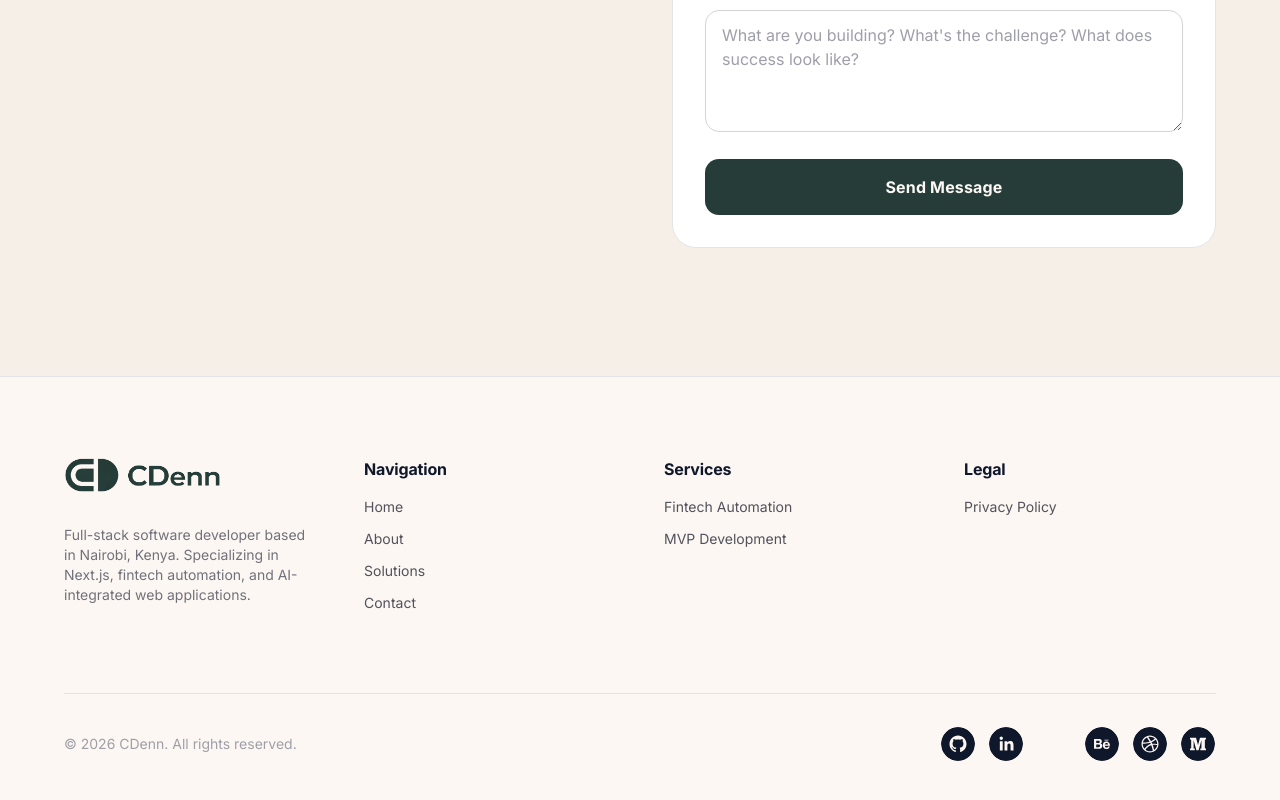
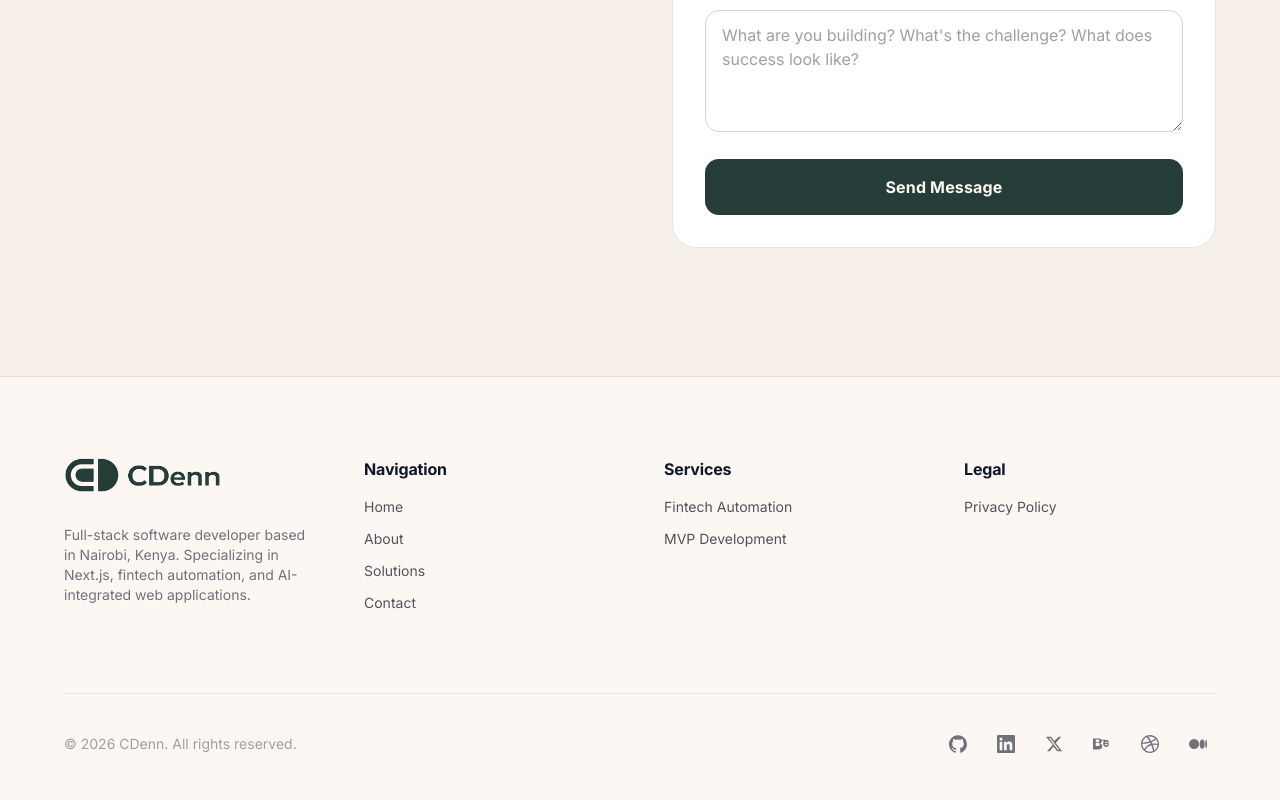
Before and after one commit to CDenn03/cdenn-port-v2, a Next.js app: page / in a window 1280 px wide. Shown: the part 5503-6303 px from the top of the page. Built offline with nearby package versions, Linux system fonts and the light colour scheme.

Commit message:
seo: replace react-social-icons with real anchor tags in footer

```diff
--- /dev/null
+++ b/src/app/components/icons/BehanceIcon.tsx
@@ -0,0 +1,15 @@
+export function BehanceIcon({ size = 24, className = "" }) {
+  return (
+    <svg
+      xmlns="http://www.w3.org/2000/svg"
+      width={size}
+      height={size}
+      viewBox="0 0 24 24"
+      fill="currentColor"
+      className={className}
+      style={{ display: "inline-block", verticalAlign: "middle" }}
+    >
+      <path d="M6.938 4.503c.702 0 1.34.06 1.92.188.577.13 1.07.33 1.485.61.41.28.733.65.96 1.12.225.47.34 1.05.34 1.73 0 .74-.17 1.36-.507 1.86-.338.5-.837.9-1.502 1.22.906.26 1.576.72 2.022 1.37.448.66.665 1.45.665 2.36 0 .75-.13 1.39-.41 1.93-.28.55-.67 1-1.16 1.35-.48.348-1.05.6-1.69.747-.63.15-1.28.22-1.96.22H0V4.503h6.938zm-.34 4.97c.58 0 1.06-.14 1.44-.42.37-.28.55-.72.55-1.32 0-.33-.06-.61-.18-.83-.12-.22-.29-.4-.5-.53-.21-.13-.45-.22-.72-.27-.27-.05-.55-.08-.84-.08H3.62v3.46h2.98zm.16 5.12c.32 0 .62-.03.9-.09.28-.06.53-.16.74-.31.21-.15.38-.36.5-.62.13-.26.19-.6.19-1.01 0-.8-.22-1.37-.67-1.71-.45-.34-1.04-.51-1.77-.51H3.62v4.25h3.14zm9.574-8.24v1.37h-4.92V6.353h4.92zM20.17 9.37c.48.5.73 1.2.73 2.13v.84H15.57c0 .58.17 1.01.5 1.3.33.29.75.43 1.27.43.4 0 .74-.09 1.02-.29.28-.19.46-.4.54-.64h2.67c-.25.85-.7 1.51-1.36 1.99-.66.48-1.47.72-2.42.72-.66 0-1.26-.1-1.79-.32-.53-.21-.98-.52-1.35-.92-.37-.4-.65-.88-.84-1.44-.19-.56-.29-1.18-.29-1.86 0-.66.1-1.27.3-1.83.2-.56.49-1.04.86-1.45.37-.41.82-.72 1.35-.95.53-.23 1.12-.34 1.77-.34.72 0 1.35.13 1.89.39.54.27.98.63 1.32 1.09l.09.19zm-2.42-.24c-.36 0-.67.07-.93.2-.26.14-.47.31-.63.52-.16.21-.27.44-.34.69h3.68c-.05-.54-.23-.95-.53-1.22-.3-.27-.69-.4-1.15-.4l-.1.21z" />
+    </svg>
+  );
+}
--- /dev/null
+++ b/src/app/components/icons/DribbbleIcon.tsx
@@ -0,0 +1,15 @@
+export function DribbbleIcon({ size = 24, className = "" }) {
+  return (
+    <svg
+      xmlns="http://www.w3.org/2000/svg"
+      width={size}
+      height={size}
+      viewBox="0 0 24 24"
+      fill="currentColor"
+      className={className}
+      style={{ display: "inline-block", verticalAlign: "middle" }}
+    >
+      <path d="M12 24C5.385 24 0 18.615 0 12S5.385 0 12 0s12 5.385 12 12-5.385 12-12 12zm10.12-10.358c-.35-.11-3.17-.953-6.384-.438 1.34 3.684 1.887 6.684 1.992 7.308 2.307-1.554 3.957-4.02 4.392-6.87zm-6.115 7.808c-.153-.9-.75-4.032-2.19-7.77l-.066.02c-5.79 2.015-7.86 6.025-8.048 6.41 1.73 1.35 3.92 2.165 6.298 2.165 1.42 0 2.77-.29 4.006-.826zm-11.62-2.58c.232-.4 3.045-5.055 8.332-6.765.135-.045.27-.084.405-.12-.26-.585-.54-1.167-.832-1.74C7.17 11.775 2.206 11.71 1.756 11.7l-.004.312c0 2.633.998 5.037 2.634 6.855zm-2.42-8.955c.46.008 4.683.026 9.477-1.248-1.698-3.018-3.53-5.558-3.8-5.928-2.868 1.35-5.01 3.99-5.676 7.176zM9.6 2.052c.282.38 2.145 2.914 3.822 6 3.645-1.365 5.19-3.44 5.373-3.702-1.73-1.54-4.015-2.48-6.535-2.48-.911 0-1.79.12-2.66.182zm10.335 3.483c-.218.29-1.935 2.493-5.724 4.04.24.49.47.985.68 1.486.08.18.15.36.22.53 3.41-.43 6.8.26 7.14.33-.02-2.42-.88-4.64-2.316-6.386z" />
+    </svg>
+  );
+}
--- a/src/app/components/icons/GithubIcon.tsx
+++ b/src/app/components/icons/GithubIcon.tsx
@@ -1,7 +1,7 @@
 export function GithubIcon({ size = 24, className = "" }) {
   return (
     <svg
-      xmlns="http://w3.org"
+      xmlns="http://www.w3.org/2000/svg"
       width={size}
       height={size}
       viewBox="0 0 24 24"
--- /dev/null
+++ b/src/app/components/icons/LinkedInIcon.tsx
@@ -0,0 +1,15 @@
+export function LinkedInIcon({ size = 24, className = "" }) {
+  return (
+    <svg
+      xmlns="http://www.w3.org/2000/svg"
+      width={size}
+      height={size}
+      viewBox="0 0 24 24"
+      fill="currentColor"
+      className={className}
+      style={{ display: "inline-block", verticalAlign: "middle" }}
+    >
+      <path d="M20.447 20.452h-3.554v-5.569c0-1.328-.027-3.037-1.852-3.037-1.853 0-2.136 1.445-2.136 2.939v5.667H9.351V9h3.414v1.561h.046c.477-.9 1.637-1.85 3.37-1.85 3.601 0 4.267 2.37 4.267 5.455v6.286zM5.337 7.433a2.062 2.062 0 0 1-2.063-2.065 2.064 2.064 0 1 1 2.063 2.065zm1.782 13.019H3.555V9h3.564v11.452zM22.225 0H1.771C.792 0 0 .774 0 1.729v20.542C0 23.227.792 24 1.771 24h20.451C23.2 24 24 23.227 24 22.271V1.729C24 .774 23.2 0 22.222 0h.003z" />
+    </svg>
+  );
+}
--- /dev/null
+++ b/src/app/components/icons/MediumIcon.tsx
@@ -0,0 +1,15 @@
+export function MediumIcon({ size = 24, className = "" }) {
+  return (
+    <svg
+      xmlns="http://www.w3.org/2000/svg"
+      width={size}
+      height={size}
+      viewBox="0 0 24 24"
+      fill="currentColor"
+      className={className}
+      style={{ display: "inline-block", verticalAlign: "middle" }}
+    >
+      <path d="M13.54 12a6.8 6.8 0 01-6.77 6.82A6.8 6.8 0 010 12a6.8 6.8 0 016.77-6.82A6.8 6.8 0 0113.54 12zM20.96 12c0 3.54-1.51 6.42-3.38 6.42-1.87 0-3.39-2.88-3.39-6.42s1.52-6.42 3.39-6.42 3.38 2.88 3.38 6.42M24 12c0 3.17-.53 5.75-1.19 5.75-.66 0-1.19-2.58-1.19-5.75s.53-5.75 1.19-5.75C23.47 6.25 24 8.83 24 12z" />
+    </svg>
+  );
+}
--- /dev/null
+++ b/src/app/components/icons/XIcon.tsx
@@ -0,0 +1,15 @@
+export function XIcon({ size = 24, className = "" }) {
+  return (
+    <svg
+      xmlns="http://www.w3.org/2000/svg"
+      width={size}
+      height={size}
+      viewBox="0 0 24 24"
+      fill="currentColor"
+      className={className}
+      style={{ display: "inline-block", verticalAlign: "middle" }}
+    >
+      <path d="M18.244 2.25h3.308l-7.227 8.26 8.502 11.24H16.17l-4.714-6.231-5.401 6.231H2.747l7.73-8.835L1.254 2.25H8.08l4.259 5.631zm-1.161 17.52h1.833L7.084 4.126H5.117z" />
+    </svg>
+  );
+}
--- a/src/app/components/layout/Footer.tsx
+++ b/src/app/components/layout/Footer.tsx
@@ -1,27 +1,34 @@
 "use client";
 
-import { SocialIcon } from "react-social-icons";
 import { useState } from "react";
 import Link from "next/link";
 import Image from "next/image";
 import { useTheme } from "@/src/app/hooks/useTheme";
 import { socialLinks } from "@/src/app/data/social";
+import { GithubIcon } from "@/src/app/components/icons/GithubIcon";
+import { LinkedInIcon } from "@/src/app/components/icons/LinkedInIcon";
+import { XIcon } from "@/src/app/components/icons/XIcon";
+import { BehanceIcon } from "@/src/app/components/icons/BehanceIcon";
+import { DribbbleIcon } from "@/src/app/components/icons/DribbbleIcon";
+import { MediumIcon } from "@/src/app/components/icons/MediumIcon";
+
+const iconMap: Record<string, React.ReactNode> = {
+  github: <GithubIcon size={18} />,
+  linkedin: <LinkedInIcon size={18} />,
+  x: <XIcon size={18} />,
+  behance: <BehanceIcon size={18} />,
+  dribbble: <DribbbleIcon size={18} />,
+  medium: <MediumIcon size={18} />,
+};
 
 export const Footer = () => {
   const [hoveredIcon, setHoveredIcon] = useState<string | null>(null);
   const { resolvedTheme } = useTheme();
 
-  const logoSrc = resolvedTheme === "dark"
-    ? "/assets/logo/CDenn_white.png"
-    : "/assets/logo/CDenn.png";
-
-  const iconStyle = (network: string) => ({
-    height: 36,
-    width: 36,
-    border: hoveredIcon === network ? "2px solid #253C38" : "1px solid transparent",
-    borderRadius: "50%",
-    transition: "border 0.2s ease",
-  });
+  const logoSrc =
+    resolvedTheme === "dark"
+      ? "/assets/logo/CDenn_white.png"
+      : "/assets/logo/CDenn.png";
 
   return (
     <footer className="border-t pt-20 pb-10 px-6 transition-colors duration-300 border-zinc-200 bg-[#FCF7F2] dark:border-[#1a1a1a] dark:bg-[#0a0a0a]">
@@ -38,32 +45,89 @@ export const Footer = () => {
               />
             </Link>
             <p className="text-sm text-zinc-500 dark:text-[#888888]">
-              Full-stack software developer based in Nairobi, Kenya. Specializing in Next.js, fintech automation, and AI-integrated web applications.
+              Full-stack software developer based in Nairobi, Kenya.
+              Specializing in Next.js, fintech automation, and AI-integrated web
+              applications.
             </p>
           </div>
 
           <div>
-            <h4 className="font-bold text-base mb-4 text-slate-900 dark:text-[#FCF7F2]">Navigation</h4>
+            <h4 className="font-bold text-base mb-4 text-slate-900 dark:text-[#FCF7F2]">
+              Navigation
+            </h4>
             <ul className="space-y-3 text-sm text-zinc-600 dark:text-[#888888]">
-              <li><Link href="/" className="hover:text-primary dark:hover:text-[#FCF7F2]">Home</Link></li>
-              <li><Link href="#about" className="hover:text-primary dark:hover:text-[#FCF7F2]">About</Link></li>
-              <li><Link href="#solutions" className="hover:text-primary dark:hover:text-[#FCF7F2]">Solutions</Link></li>
-              <li><Link href="#contact" className="hover:text-primary dark:hover:text-[#FCF7F2]">Contact</Link></li>
+              <li>
+                <Link
+                  href="/"
+                  className="hover:text-primary dark:hover:text-[#FCF7F2]"
+                >
+                  Home
+                </Link>
+              </li>
+              <li>
+                <Link
+                  href="#about"
+                  className="hover:text-primary dark:hover:text-[#FCF7F2]"
+                >
+                  About
+                </Link>
+              </li>
+              <li>
+                <Link
+                  href="#solutions"
+                  className="hover:text-primary dark:hover:text-[#FCF7F2]"
+                >
+                  Solutions
+                </Link>
+              </li>
+              <li>
+                <Link
+                  href="#contact"
+                  className="hover:text-primary dark:hover:text-[#FCF7F2]"
+                >
+                  Contact
+                </Link>
+              </li>
             </ul>
           </div>
 
           <div>
-            <h4 className="font-bold text-base mb-4 text-slate-900 dark:text-[#FCF7F2]">Services</h4>
+            <h4 className="font-bold text-base mb-4 text-slate-900 dark:text-[#FCF7F2]">
+              Services
+            </h4>
             <ul className="space-y-3 text-sm text-zinc-600 dark:text-[#888888]">
-              <li><Link href="/services/fintech-automation" className="hover:text-primary dark:hover:text-[#FCF7F2]">Fintech Automation</Link></li>
-              <li><Link href="/services/mvp-development" className="hover:text-primary dark:hover:text-[#FCF7F2]">MVP Development</Link></li>
+              <li>
+                <Link
+                  href="/services/fintech-automation"
+                  className="hover:text-primary dark:hover:text-[#FCF7F2]"
+                >
+                  Fintech Automation
+                </Link>
+              </li>
+              <li>
+                <Link
+                  href="/services/mvp-development"
+                  className="hover:text-primary dark:hover:text-[#FCF7F2]"
+                >
+                  MVP Development
+                </Link>
+              </li>
             </ul>
           </div>
 
           <div>
-            <h4 className="font-bold text-base mb-4 text-slate-900 dark:text-[#FCF7F2]">Legal</h4>
+            <h4 className="font-bold text-base mb-4 text-slate-900 dark:text-[#FCF7F2]">
+              Legal
+            </h4>
             <ul className="space-y-3 text-sm text-zinc-600 dark:text-[#888888]">
-              <li><a href="/privacy" className="hover:text-primary dark:hover:text-[#FCF7F2] transition-colors">Privacy Policy</a></li>
+              <li>
+                <a
+                  href="/privacy"
+                  className="hover:text-primary dark:hover:text-[#FCF7F2] transition-colors"
+                >
+                  Privacy Policy
+                </a>
+              </li>
             </ul>
           </div>
         </div>
@@ -73,22 +137,26 @@ export const Footer = () => {
 
           <div className="flex gap-3 items-center pr-20 md:pr-0">
             {socialLinks.map((link) => (
-              <SocialIcon
+              <a
                 key={link.network}
-                network={link.network}
-                url={link.url}
+                href={link.url}
                 target="_blank"
                 rel="noopener noreferrer"
-                style={{
-                  ...iconStyle(link.network),
-                  transition: "transform 0.2s ease, border 0.2s ease",
-                  transform: hoveredIcon === link.network ? "scale(1.1)" : "scale(1)",
-                }}
-                bgColor="#0f172b"
-                className="dark:bg-[#f4f4f5]! cursor-pointer rounded-full"
+                aria-label={link.label}
                 onMouseEnter={() => setHoveredIcon(link.network)}
                 onMouseLeave={() => setHoveredIcon(null)}
-              />
+                className="flex items-center justify-center w-9 h-9 rounded-full transition-all duration-200 text-zinc-500 dark:text-[#888888] hover:text-slate-900 dark:hover:text-[#FCF7F2]"
+                style={{
+                  border:
+                    hoveredIcon === link.network
+                      ? "2px solid #253C38"
+                      : "1px solid transparent",
+                  transform:
+                    hoveredIcon === link.network ? "scale(1.1)" : "scale(1)",
+                }}
+              >
+                {iconMap[link.network]}
+              </a>
             ))}
           </div>
         </div>
```
